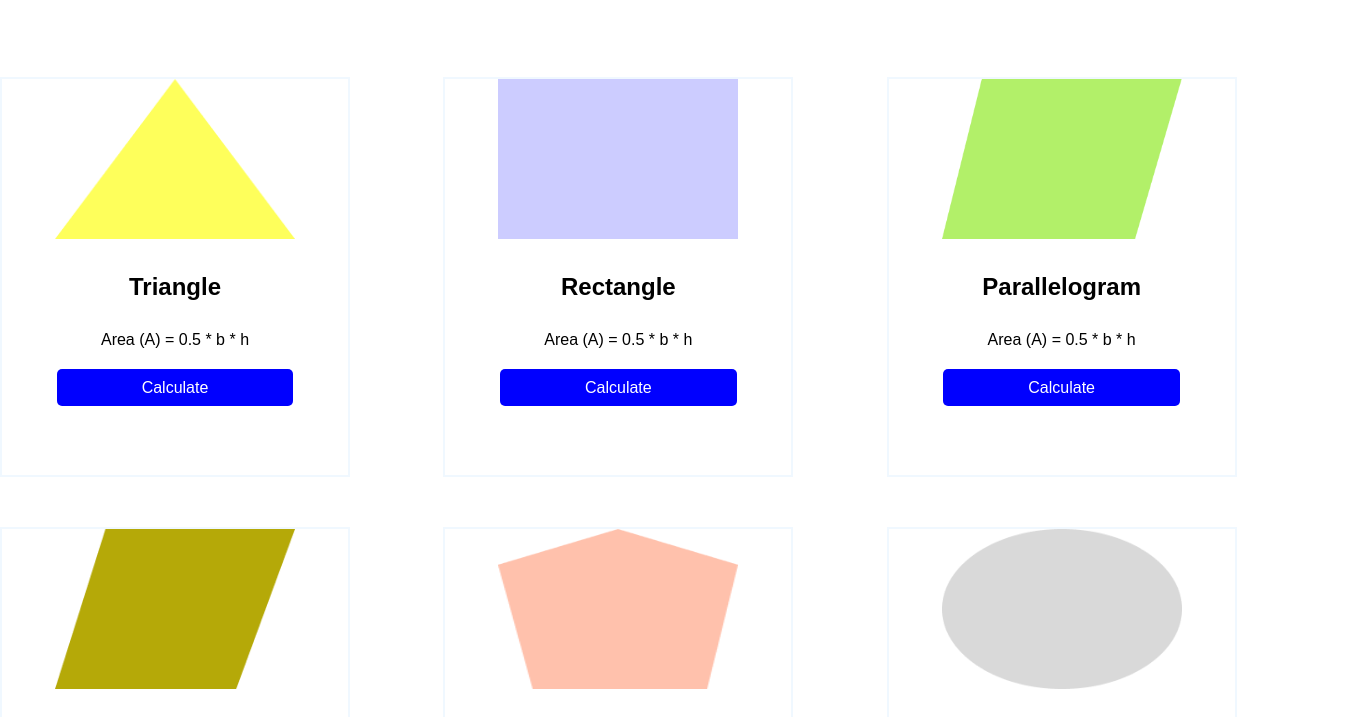
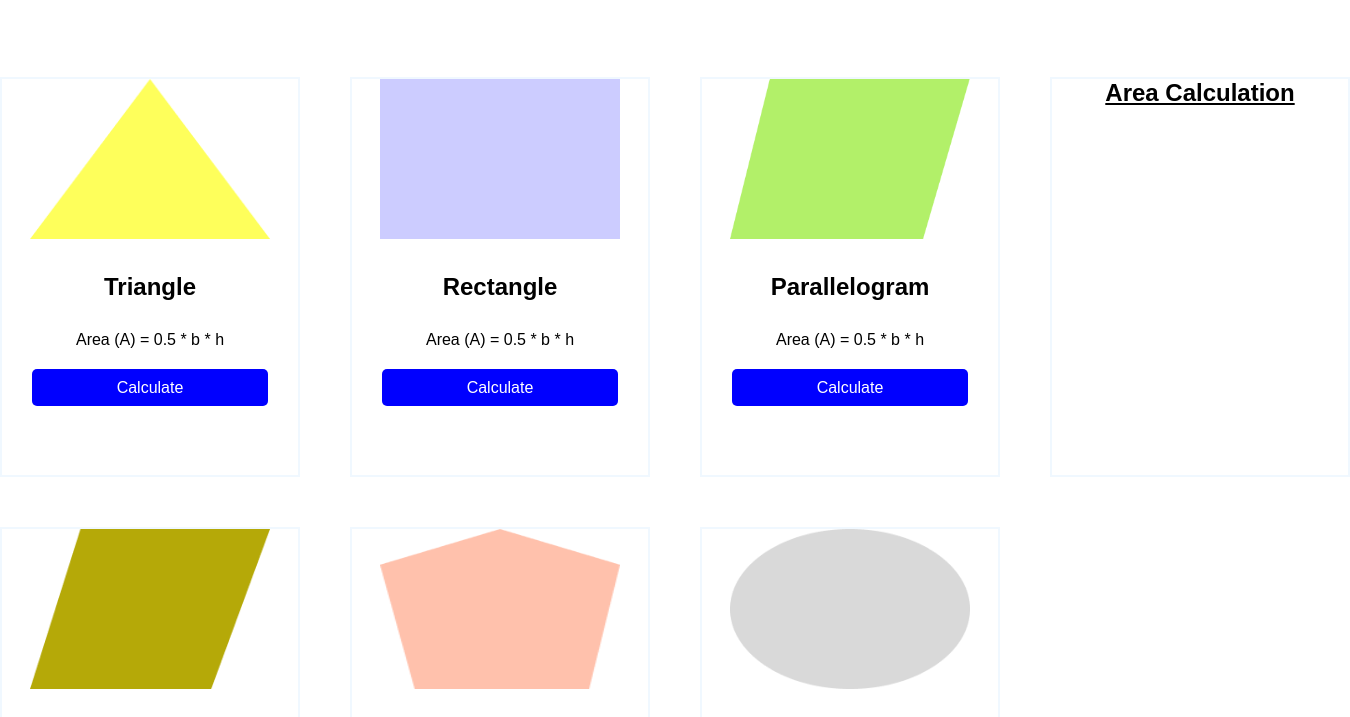
Before and after one commit to Rakibul-hassan-shehab/Intractive, a plain HTML site: page index.html in a window 1280 px wide. Shown: the part 83-800 px from the top of the page, 1350 px wide, since content can reach past the window. Drawn offline with Linux system fonts and the light colour scheme.

Commit message:
add new code

```diff
--- a/index.html
+++ b/index.html
@@ -23,7 +23,8 @@
 
     <section class="contanier contant_area">
 
-    <div class="grid_area">
+
+       <div class="grid_area">
 
         <div class="main_containt">
             <div class="inner_containt">
@@ -57,6 +58,11 @@
                     <a href="#">Calculate</a>
                 </div>
             </div>
+        </div>
+
+
+        <div class="main_containt">
+           <h1 class="Calculation">Area Calculation</h1>
         </div>
 
         <div class="main_containt">
@@ -93,11 +99,17 @@
         </div>
 
 
-    </div>
+
+       </div>
+
+
+
+
 
 
 
     </section>
 
+
 </body>
 </html>
--- a/style.css
+++ b/style.css
@@ -35,12 +35,13 @@ body{
 }
 .contant_area{
     margin-top: 5em;
+
 }
 .main_containt{
     font-family: sans-serif;
 
     border: 2px solid aliceblue;
-    width: 350px;
+    width: 300px;
     height: 400px;
     text-align: center;
 
@@ -61,10 +62,19 @@ a{
 }
 .grid_area{
     display: grid;
-    grid-template-columns: repeat(3, 1fr);
+    grid-template-columns: repeat(4, 1fr);
     grid-template-rows: repeat(2, 1fr);
+
     gap: 50px;
 }
+
+.flex_area{
+    display: flex;
+}
+.Calculation{
+    text-decoration: underline;
+}
+
 @media screen and (max-width: 1200px){
     .grid_area{
         display: grid;
```
